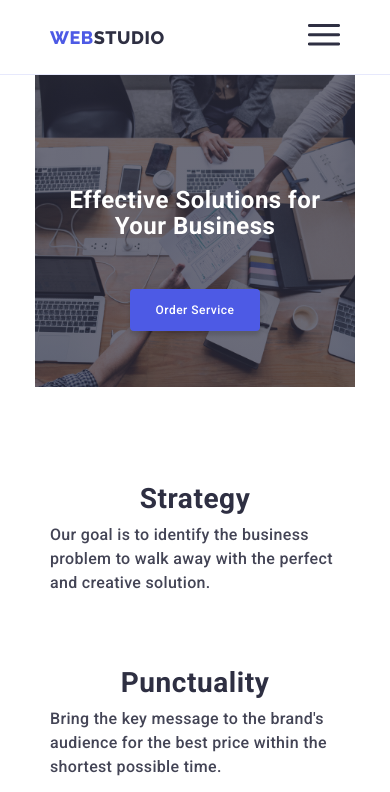
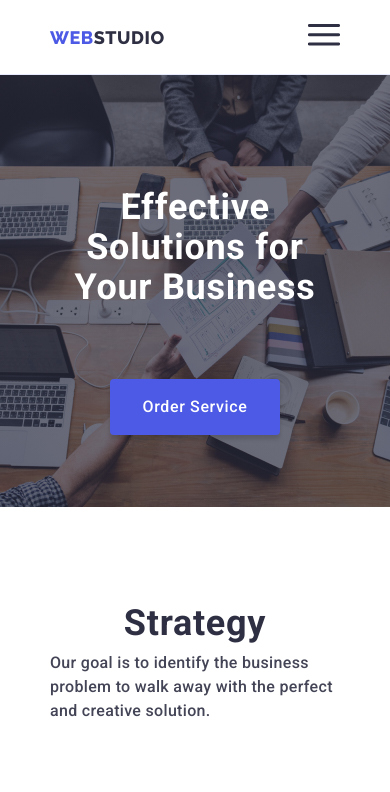
Before and after one commit to BohdanKovalets/goit-markup-hw-07, a plain HTML site: page index.html in a window 390 px wide. Shown: the top 792 px of the page. Drawn offline with nearby package versions, Linux system fonts and the light colour scheme.

Commit message:
hw7-finally

```diff
--- a/css/media.css
+++ b/css/media.css
@@ -10,26 +10,17 @@
     width: 320px;
   }
   .hero {
-    max-width: 320px;
-    height: 312px;
+    max-width: 428px;
+    height: 432px;
     margin: 0 auto;
   }
+
   .hero-title {
-    font-weight: 600;
-    font-size: 24px;
-    line-height: calc(26 / 24);
-    letter-spacing: 0.02em;
-    color: #ffffff;
-    text-align: center;
-    width: 260px;
-    height: 80px;
+    max-width: 320px;
+    width: auto;
+    height: auto;
     margin: 0 auto;
-    margin-bottom: 22px;
-  }
-  .hero-button {
-    font-size: 12px;
-    border-radius: 4px;
-    padding: 12px 26px;
+    margin-bottom: 72px;
   }
   /**----------------------OPPORTUNITIES---------------------**/
   .opportunities-list {
@@ -39,9 +30,6 @@
   }
   .opportunities-titles {
     text-align: center;
-    font-weight: 600;
-    font-size: 28px;
-    line-height: calc(32 / 28);
   }
   /**----------------------WORK---------------------**/
   .work {
@@ -141,12 +129,6 @@
     background-color: #ffffff;
     display: flex;
     flex-direction: column;
-  }
-
-  .menu-link {
-    font-weight: 700;
-    font-size: 28px;
-    line-height: calc(32 / 28);
   }
 
   .menu-list {
```
